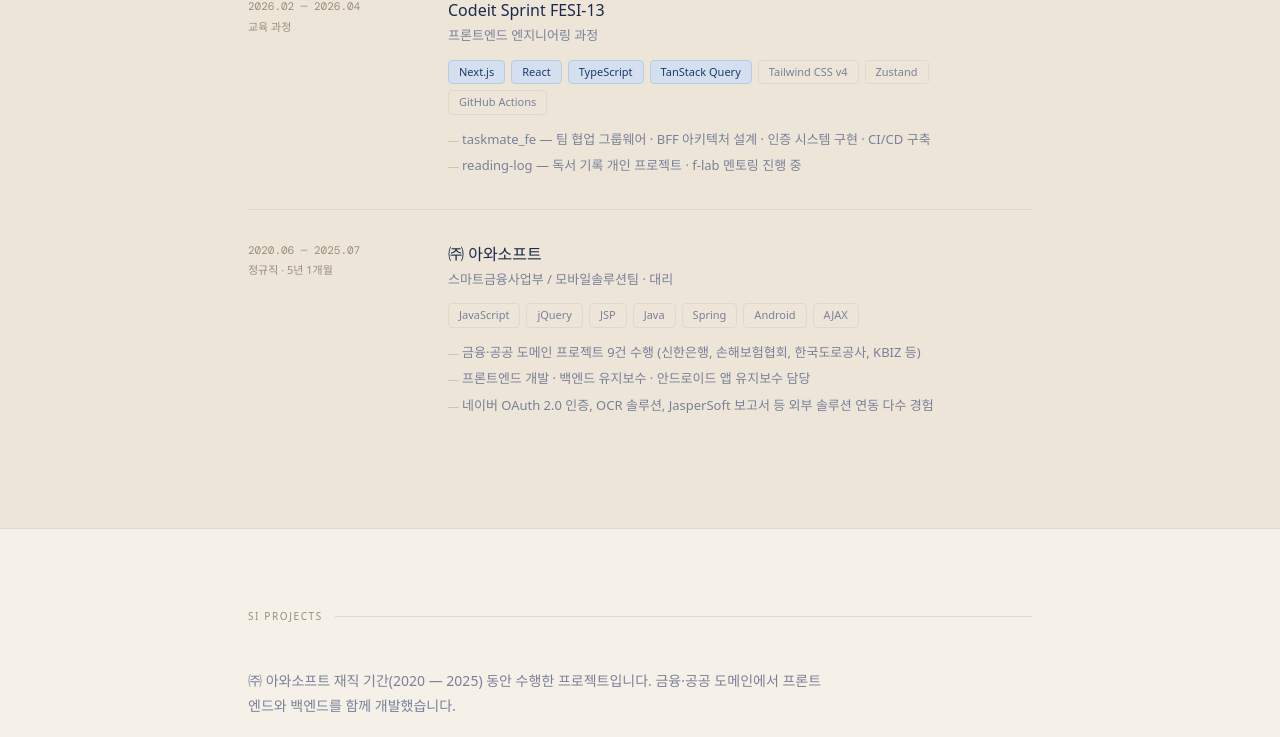
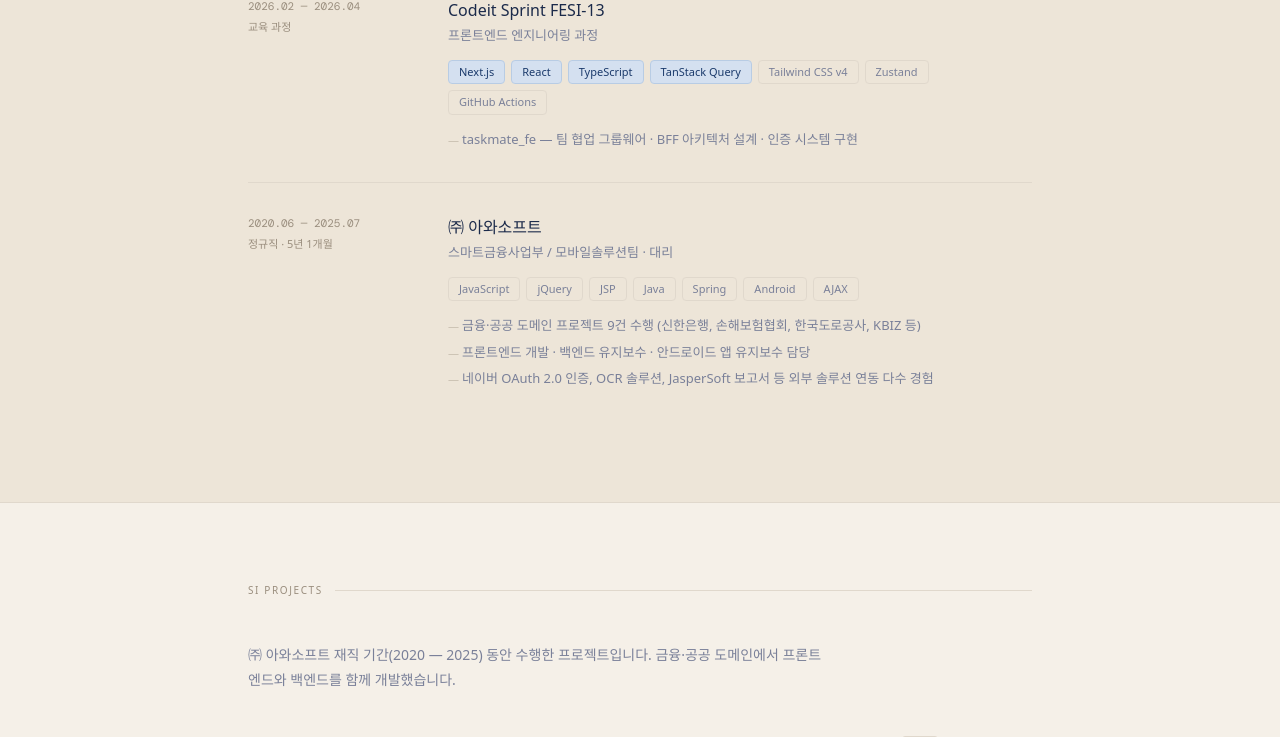
Before and after one commit to zaenny/portfolio, a Next.js app: page / in a window 1280 px wide. Shown: the part 1274-2011 px from the top of the page. Built offline with nearby package versions, Linux system fonts and the light colour scheme; a web font is replaced by a local one.

Commit message:
fix: desc 중복 제거 및 섹션 순서 수정

```diff
--- a/src/app/page.tsx
+++ b/src/app/page.tsx
@@ -20,8 +20,8 @@ export default function Home() {
         <SiProjects />
         <Skills />
         <Projects />
+        <Archiving />
         <Contact />
-        <Archiving />
       </main>
       <Footer />
     </>
--- a/src/components/sections/Experience.tsx
+++ b/src/components/sections/Experience.tsx
@@ -53,8 +53,7 @@ export default function Experience() {
               </div>
               <div className="flex flex-col gap-[5px]">
                 {[
-                  "taskmate_fe — 팀 협업 그룹웨어 · BFF 아키텍처 설계 · 인증 시스템 구현 · CI/CD 구축",
-                  "reading-log — 독서 기록 개인 프로젝트 · f-lab 멘토링 진행 중",
+                  "taskmate_fe — 팀 협업 그룹웨어 · BFF 아키텍처 설계 · 인증 시스템 구현",
                 ].map((bullet, i) => (
                   <p
                     key={i}
--- a/src/components/sections/Projects.tsx
+++ b/src/components/sections/Projects.tsx
@@ -26,9 +26,6 @@ export default function Projects() {
                     {project.period}
                   </p>
                 </div>
-                <p className="text-[13px] text-muted leading-[1.8] mb-[14px]">
-                  {project.desc}
-                </p>
                 <p className="text-[13px] text-muted leading-[1.8] mb-[6px]">
                   {project.desc}
                 </p>
```
